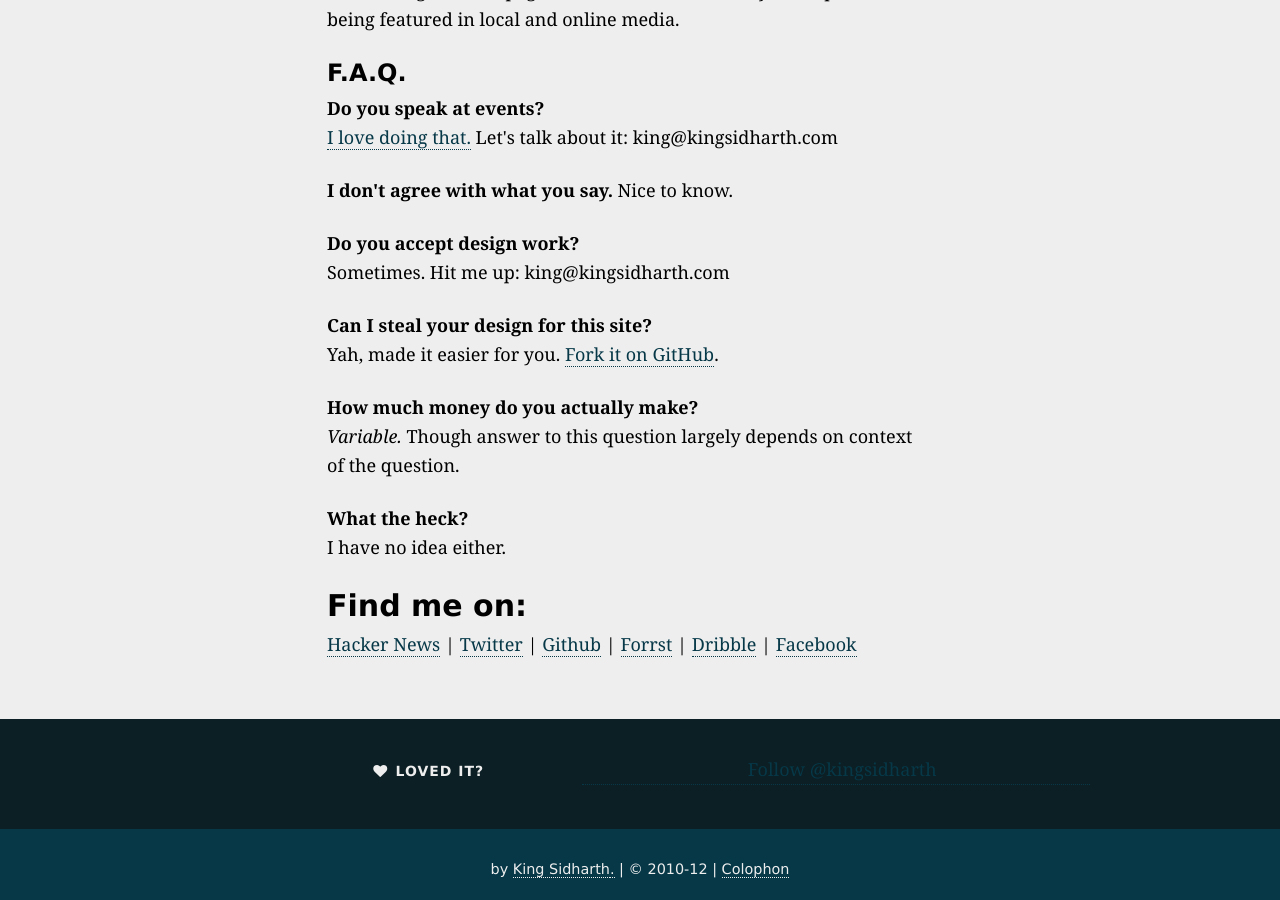
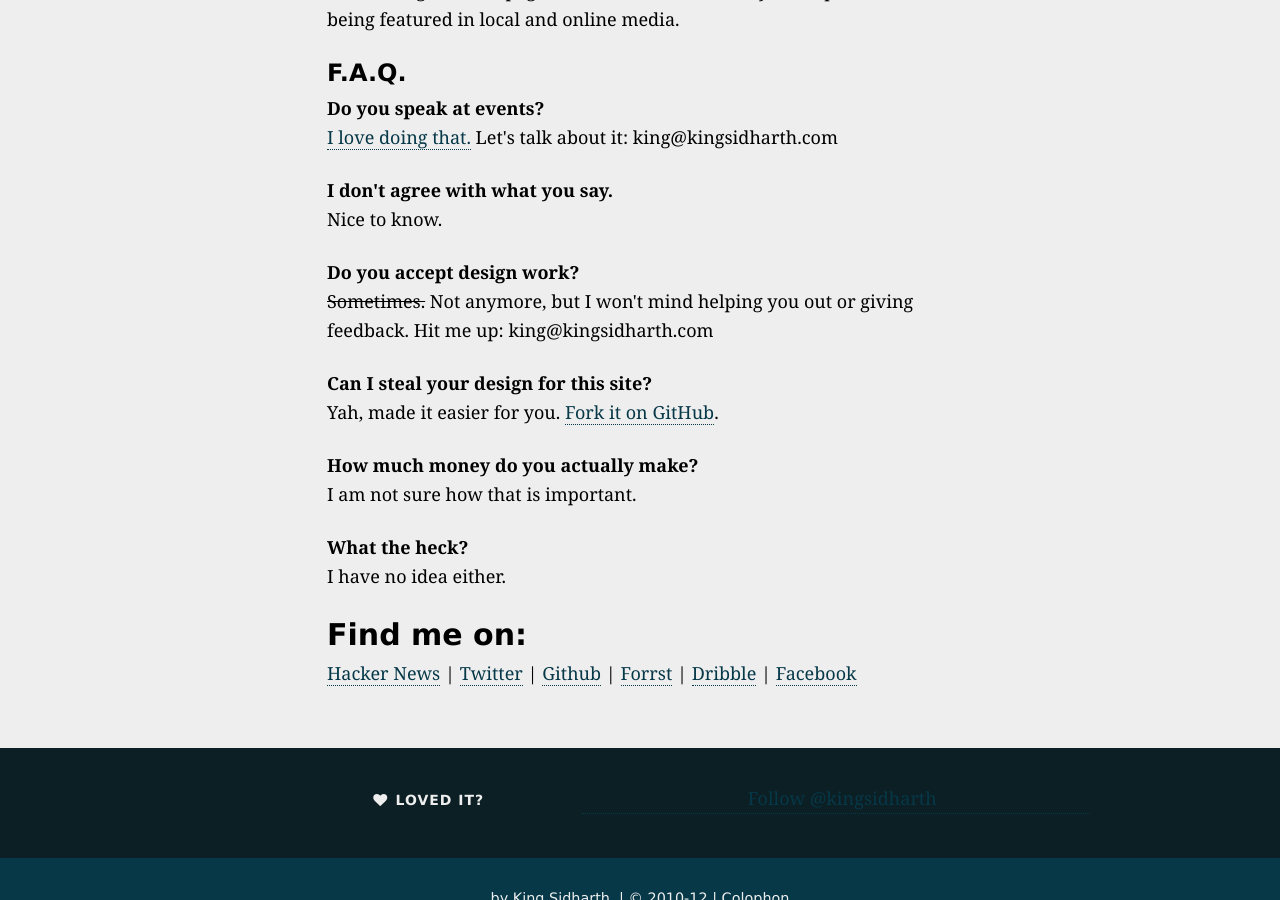
Before and after one commit to 64Notes/64notes.com, a Jekyll site: the page built from about.html, in a window 1280 px wide and 900 px high, scrolled down 570 px. Built offline with Jekyll 4.4.1, drawn with Linux system fonts in a browser that asks for light colours; nearby versions of some CDN libraries; comment, search, counter and statistics services are not loaded.

Commit message:
Update FAQs

```diff
--- a/about.html
+++ b/about.html
@@ -20,18 +20,19 @@ I published this site in <strong>May, 2010</strong> since then it was come a lon
 <a href="http://64notes.com/speaking"> I love doing that.</a> Let's talk about it: king@kingsidharth.com
 </p>
 <p>
-<strong>I don't agree with what you say.</strong>
+<strong>I don't agree with what you say.</strong><br/>
 Nice to know.
 </p>
 <p>
 <strong>Do you accept design work?</strong><br/>
-Sometimes. Hit me up: king@kingsidharth.com</p>
+<strike>Sometimes.</strike> Not anymore, but I won't mind helping you out or giving feedback. Hit me up: king@kingsidharth.com </p>
+</p>
 <p>
 <strong>Can I steal your design for this site?</strong><br/>
 Yah, made it easier for you. <a href="https://github.com/64Notes/64notes.github.com">Fork it on GitHub</a>.</p>
 <p>
 <strong>How much money do you actually make?</strong><br/>
-<em>Variable.</em> Though answer to this question largely depends on context of the question.</p>
+I am not sure how that is important.</p>
 <p>
 <strong>What the heck?</strong><br/>
 I have no idea either.</p>
```
